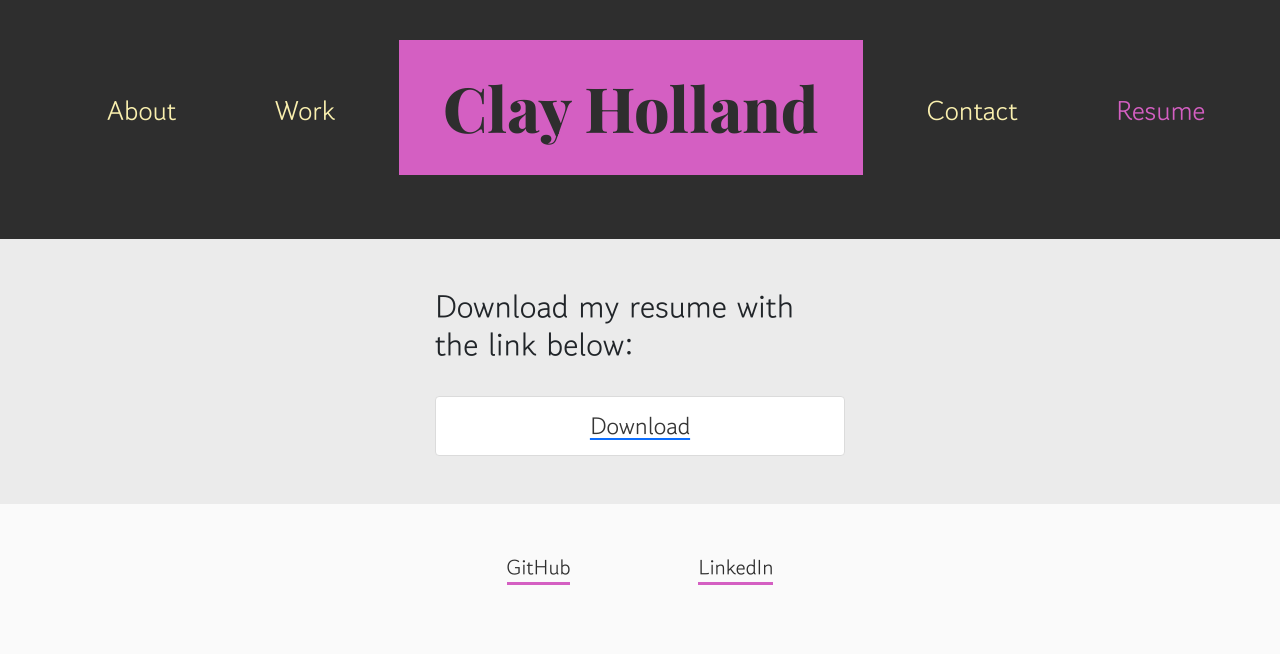
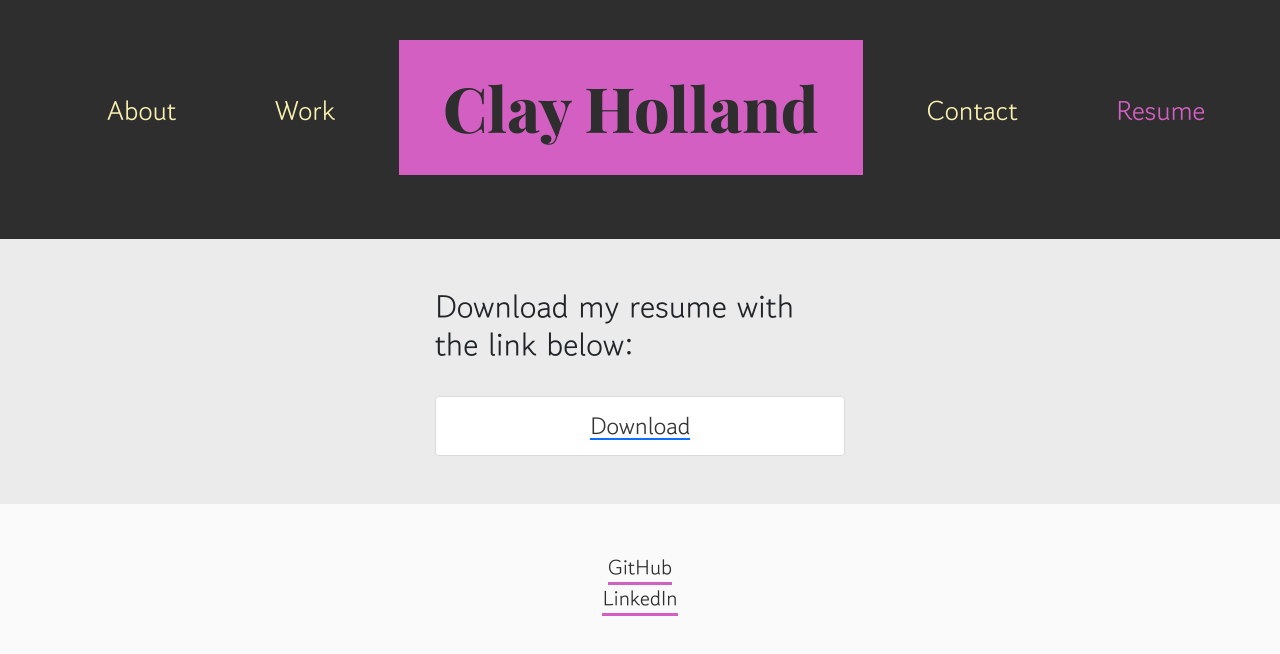
Before and after one commit to Claholla/react-portfolio, a React (Create React App) app: page /resume in a window 1280 px wide. Shown: the top 654 px of the page. Built offline with nearby package versions, Linux system fonts and the light colour scheme.

Commit message:
Added readme

```diff
--- a/src/components/footer/footer.js
+++ b/src/components/footer/footer.js
@@ -6,7 +6,7 @@ const footer = () => {
             <div className="columns">
                 <div className="column is-one-third"></div>
                 <div className="column">
-                <nav className="level">
+                <nav classNamed="level">
                     <div className="level-item has-text-centered">
                     <div>
                         <a href="https://github.com/Claholla" className="links contactlinks">GitHub</a>
```
Also changed, not shown: 2 other files (tests, documents, lock files or other folders).
